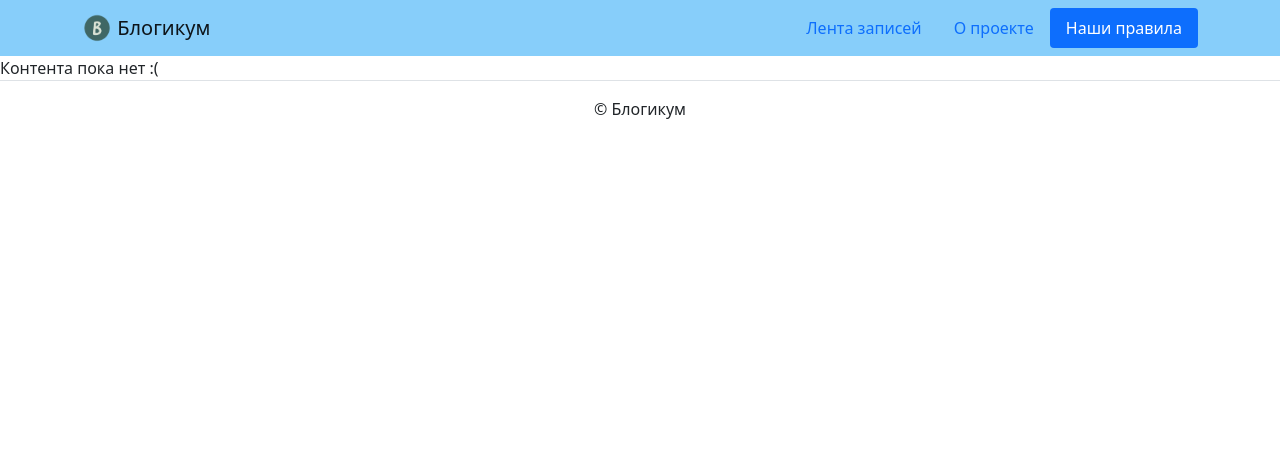
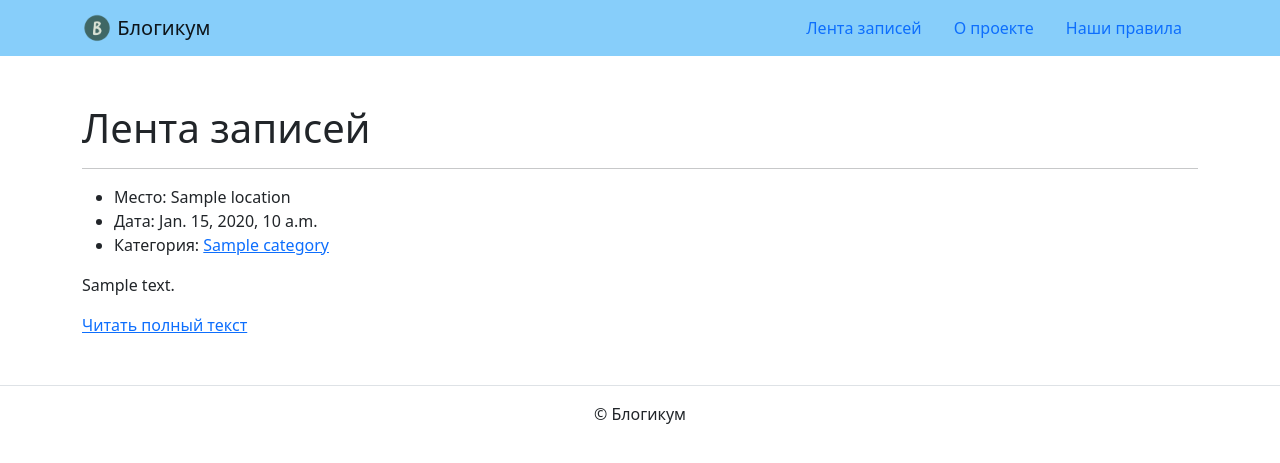
Before and after one commit to H1merka/django_sprint1, a Django app: template blogicum/templates/blog/index.html in a window 1280 px wide. Shown: the top 463 px of the page. Run offline with Django 3.2, Linux system fonts and the light colour scheme; the template is opened without the code that fills it: most values are stand-ins (such as "Sample title", 1, 10 or a date in 2020); some libraries are stand-ins or nearby versions.

Commit message:
Все тестовые проверки пройдены

```diff
--- a/blogicum/blog/urls.py
+++ b/blogicum/blog/urls.py
@@ -6,6 +6,6 @@
 
 urlpatterns = [
     path('', views.index, name='index'),
-    path('<int:id>/', views.post_detail, name='post_detail'),
-    path('<slug:category_slug>/	', views.category_posts, name='category_posts'),
+    path('posts/<int:id>/', views.post_detail, name='post_detail'),
+    path('category/<slug:category_slug>/', views.category_posts, name='category_posts'),
 ]
--- a/blogicum/blogicum/urls.py
+++ b/blogicum/blogicum/urls.py
@@ -19,7 +19,5 @@
 urlpatterns = [
     path('', include('blog.urls')),
     path('admin/', admin.site.urls),
-    path('posts/', include('blog.urls')),
-    path('category/', include('blog.urls')),
     path('pages/', include('pages.urls')),
 ]
--- a/blogicum/templates/blog/category.html
+++ b/blogicum/templates/blog/category.html
@@ -8,10 +8,10 @@
   <link rel="icon" type="image/png" sizes="32x32" href="{% static 'img/fav/favicon-32x32.png' %}">
   <link rel="icon" type="image/png" sizes="16x16" href="{% static 'img/fav/favicon-16x16.png' %}">
   <link rel="stylesheet" href="{% static 'css/bootstrap.min.css' %}">
-  <title>Публикации в категории {{ category_slug }}</title>
+  <title>Публикации в категории {{ category_slug_key }}</title>
 {% endblock %}
-{% block context %}
+{% block content %}
   <div class="container py-5">
-    <h1>Публикации в категории {{ category_slug }}</h1>
+    <h1>Публикации в категории {{ category_slug_key }}</h1>
   </div>
 {% endblock %}
--- a/blogicum/templates/blog/index.html
+++ b/blogicum/templates/blog/index.html
@@ -10,29 +10,29 @@
   <link rel="stylesheet" href="{% static 'css/bootstrap.min.css' %}">
   <title>Лента записей</title>
 {% endblock %}
-{% block context %}
+{% block content %}
   <div class="container py-5">
     <h1>Лента записей</h1>
     <!-- Перебираем в цикле все посты -->
-    {% for post in posts %}
+    {% for post in posts_list %}
     <hr>
     <article>
       <ul>
         <li>
-          Место: {{ location }}
+          Место: {{ post.location }}
         </li>
         <li>
-          Дата: {{ date }}
+          Дата: {{ post.date }}
         </li>
         <li>
-          Категория: <a href="{% url 'blog:category_posts' %}">{{ category }}</a>
+          Категория: <a href="{% url 'blog:category_posts' post.category %}">{{ post.category }}</a>
         </li>
       </ul>
       <!-- Первые 10 слов -->
       <p>
-        {{ text|truncatewords:10 }}
+        {{ post.text|truncatewords:10 }}
       </p>
-      <a href="{% url 'blog:post_detail' %}">Читать полный текст</a>
+      <a href="{% url 'blog:post_detail' post.id %}">Читать полный текст</a>
     </article>
     {% endfor %}
   </div>
--- a/blogicum/templates/includes/header.html
+++ b/blogicum/templates/includes/header.html
@@ -7,21 +7,23 @@
         Блогикум
       </a>
       <ul class="nav  nav-pills">
+        {% with request.resolver_match.view_name as view_name %}
         <li class="nav-item">
-          <a class="nav-link" href="{% url 'blog:index' %}">
+          <a class="nav-link {% if view_name  == 'blog:index' %}active{% endif %}" href="{% url 'blog:index' %}">
             Лента записей
           </a>
         </li>
         <li class="nav-item">
-          <a class="nav-link" href="{% url 'pages:about' %}">
+          <a class="nav-link {% if view_name  == 'pages:about' %}active{% endif %}" href="{% url 'pages:about' %}">
             О проекте
           </a>
         </li>
         <li class="nav-item">
-          <a class="nav-link active" href="{% url 'pages:rules' %}">
+          <a class="nav-link {% if view_name  == 'pages:rules' %}active{% endif %}" href="{% url 'pages:rules' %}">
             Наши правила
           </a>
         </li>
+        {% endwith %}
       </ul>
     </div>
   </nav>
--- a/blogicum/templates/pages/about.html
+++ b/blogicum/templates/pages/about.html
@@ -10,7 +10,7 @@
   <link rel="stylesheet" href="{% static 'css/bootstrap.min.css' %}">
   <title>О проекте</title>
 {% endblock %}
-{% block context %}
+{% block content %}
   <div class="container py-5">
     <h1>О проекте</h1>
     <p>
--- a/blogicum/templates/pages/rules.html
+++ b/blogicum/templates/pages/rules.html
@@ -10,7 +10,7 @@
   <link rel="stylesheet" href="{% static 'css/bootstrap.min.css' %}">
   <title>Наши правила</title>
 {% endblock %}
-{% block context %}
+{% block content %}
   <div class="container py-5">
     <h1>Наши правила</h1>
     <p>
```
Also changed, not shown: blogicum/blog/views.py (+3 -4 lines), blogicum/templates/blog/detail.html (+6 -6 lines), blogicum/pages/urls.py (line endings or trailing spaces), blogicum/pages/views.py (line endings or trailing spaces).
